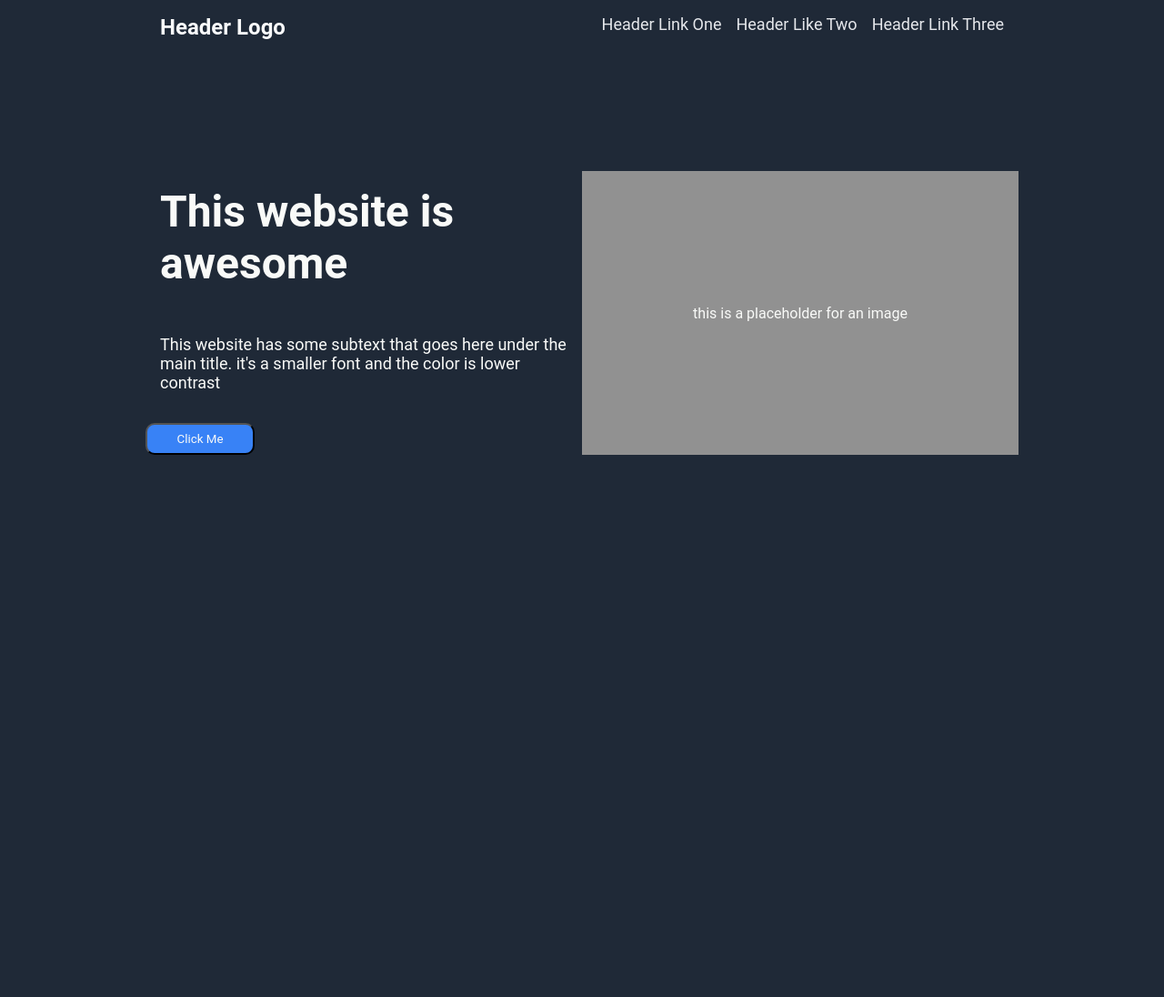
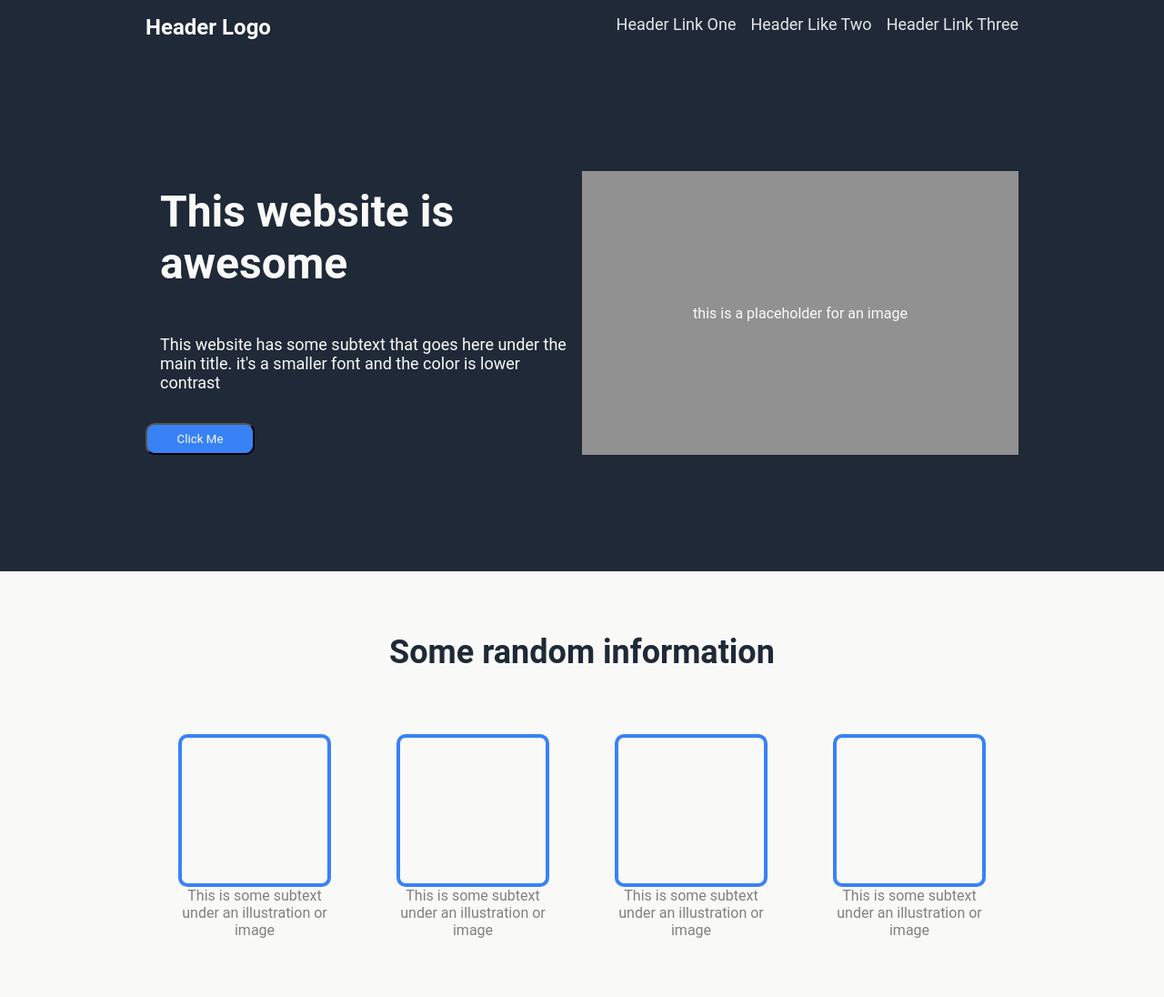
Before and after one commit to AndrewGreenslade/Odin-Project-Landing-Page, a plain HTML site: page index.html in a window 1280 px wide. Shown: the whole page at 91% size. Before the commit the page ends 800 px from the top, so only its background shows below. Drawn offline with Linux system fonts and the light colour scheme.

Commit message:
Added main content

```diff
--- a/index.html
+++ b/index.html
@@ -31,5 +31,37 @@
         </p>
       </div>
     </div>
+    <div class="bg-white">
+      <div id="InfoContent" class="bg-white">
+        <h2 class="bg-white">Some random information</h2>
+
+        <div class="Grid-horz">
+          <div class="InfoSection bg-white">
+            <div class="InfoImage bg-white"></div>
+            <p class="bg-white">
+              This is some subtext under an illustration or image
+            </p>
+          </div>
+          <div class="InfoSection bg-white">
+            <div class="InfoImage bg-white"></div>
+            <p class="bg-white">
+              This is some subtext under an illustration or image
+            </p>
+          </div>
+          <div class="InfoSection bg-white">
+            <div class="InfoImage bg-white"></div>
+            <p class="bg-white">
+              This is some subtext under an illustration or image
+            </p>
+          </div>
+          <div class="InfoSection bg-white">
+            <div class="InfoImage bg-white"></div>
+            <p class="bg-white">
+              This is some subtext under an illustration or image
+            </p>
+          </div>
+        </div>
+      </div>
+    </div>
   </body>
 </html>
--- a/style.css
+++ b/style.css
@@ -1,4 +1,5 @@
 * {
+    /* border: red 1px solid; */
     font-family: 'Roboto', sans-serif;
     background-color: var(--main-bg-color);
 }
@@ -11,7 +12,6 @@
 }
 
 body {
-    width: 75%;
     margin: 0 auto;
 }
 
@@ -21,7 +21,8 @@ body {
     flex: 1 1 auto;
     display: flex;
     justify-content: center;
-
+    width: 75%;
+    margin: 0 auto;
 }
 
 #HeroImage{
@@ -52,7 +53,7 @@ body {
 }
 
 #HeroButton{
-    background-color: #3882f6;
+    background-color: var(--primary-color-button);
     color: var(--main-text-color);
     padding: 0.5rem 1rem;
     border-radius: 10px;
@@ -63,6 +64,8 @@ header {
     flex: 1 1 auto;
     display: flex;
     padding: 1rem 1rem;
+    width: 75%;
+    margin: 0 auto;
 }
 
 #NavLinks{
@@ -74,18 +77,61 @@ header {
     gap: 1rem;
 }
 
+#InfoContent{
+    padding-top: 3vw;
+    padding-bottom: 5vw;
+    width: 75%;
+    flex: 1 1 auto;
+    display: flex;
+    flex-direction: column;
+    justify-content: space-evenly;
+    margin: 0 auto;
+}
+
+#InfoContent h2{
+    font-size: 36px;
+    text-align: center;
+    color: #1f2937;
+    padding-bottom: 3vw;
+}
+
+.InfoSection{
+
+    text-align: center;
+    color: var(--main-text-color);
+    width: 75%;
+
+}
+
+.InfoImage{
+    border: 0.4cap solid var(--primary-color-button);
+    border-radius: 10px;
+    width: 10rem;
+    height: 10rem;
+    margin: 0 auto;
+}
+
+.InfoSection p{
+    color: gray;
+    width: 10rem;
+    margin: 0 auto;
+}
+
+
 /* Text styling */
 
 #HeaderLogo {
     font-size: 24px;
     color: #F9FAFB;
     align-self: start;
+
 }
 
 .SecondaryText{
     font-size: 18px;
     color: #e5e7eb;
 }
+
 
 /* Link styling */
 
@@ -110,3 +156,12 @@ a:active {
     display: flex;
     align-items: center;
 }
+
+.Grid-horz{
+    flex: 1 1 auto;
+    display: flex;
+    flex-direction: row;
+}
+.bg-white{
+    background-color:#F9FAF8;
+}
```
